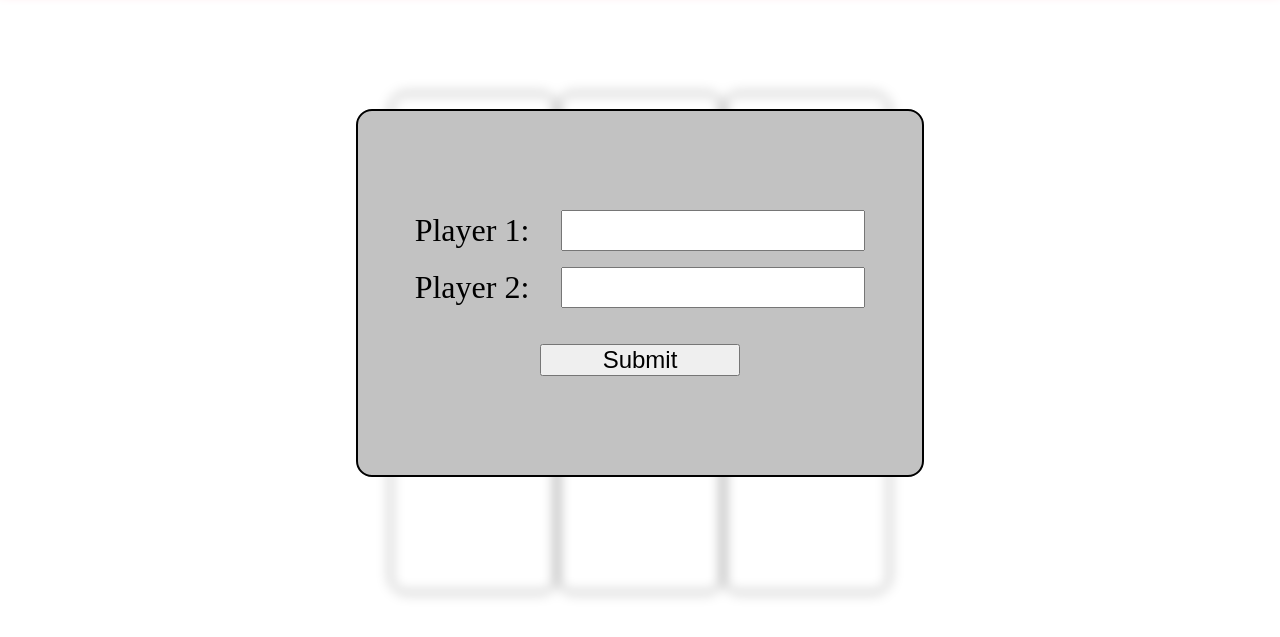
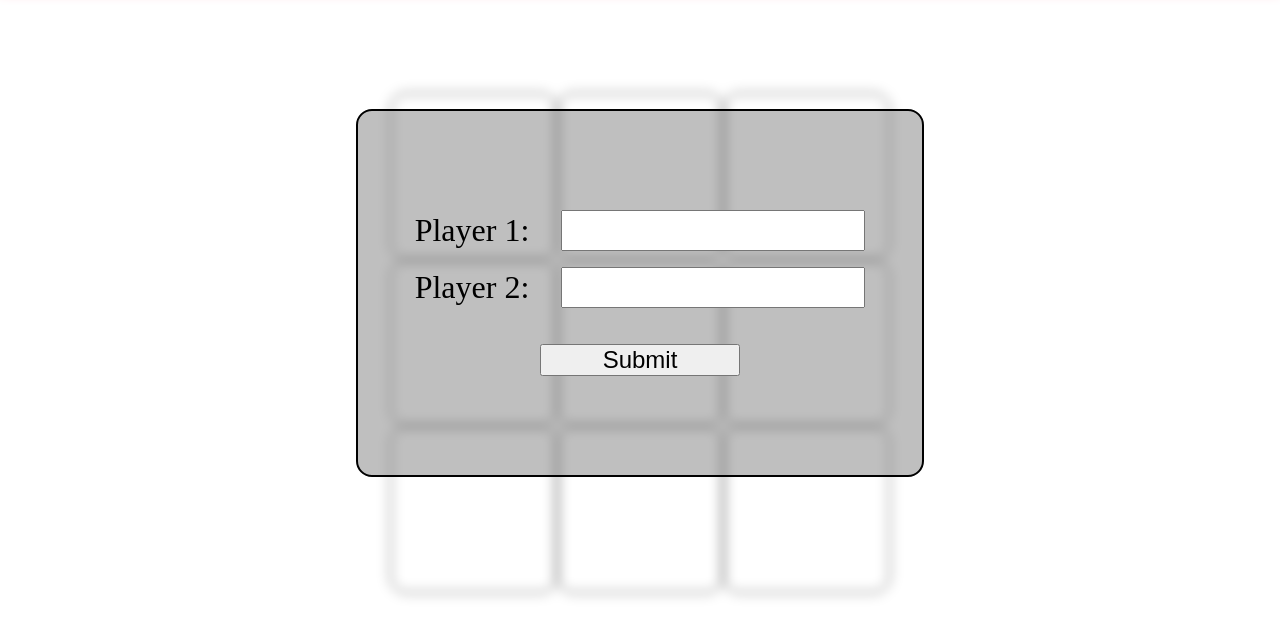
Before and after one commit to zammyk/odin-tic-tac-toe, a plain HTML site: page index.html in a window 1280 px wide. Shown: the part 107-744 px from the top of the page. Drawn offline with Linux system fonts and the light colour scheme.

Commit message:
Add styles to winner's page

```diff
--- a/script.js
+++ b/script.js
@@ -96,7 +96,7 @@ for (
       currPlayer = Game.switchTurn(currPlayer, p1, p2);
       let winner = Game.findWinner(p1, p2);
       if (winner != "") {
-        winning_screen_content.textContent = `Winner is ${winner}`;
+        winning_screen_content.textContent = `Winner is "${winner}"`;
         winning_screen.classList.add("active");
       }
       if (Game.over()) {
--- a/style.css
+++ b/style.css
@@ -54,17 +54,8 @@ html {
   transform: translate(-50%, -50%);
 }
 
+#landing_page,
 #winner_screen {
-  background-color: red;
-  height: 100%;
-  width: 100%;
-
-  position: absolute;
-  top: 0;
-  z-index: -1;
-}
-
-#landing_page {
   background-image: url("");
   height: 100%;
   width: 100%;
@@ -78,8 +69,17 @@ html {
   justify-content: center;
 }
 
+#winner_screen {
+  display: flex;
+  flex-direction: column;
+  justify-content: center;
+  align-items: center;
+  font-size: 5rem;
+  gap: 2rem;
+}
+
 #landing_page form {
-  background-color: rgb(194, 194, 194);
+  background-color: rgba(128, 128, 128, 0.5);
   font-size: 2rem;
   display: flex;
   flex-direction: column;
```
